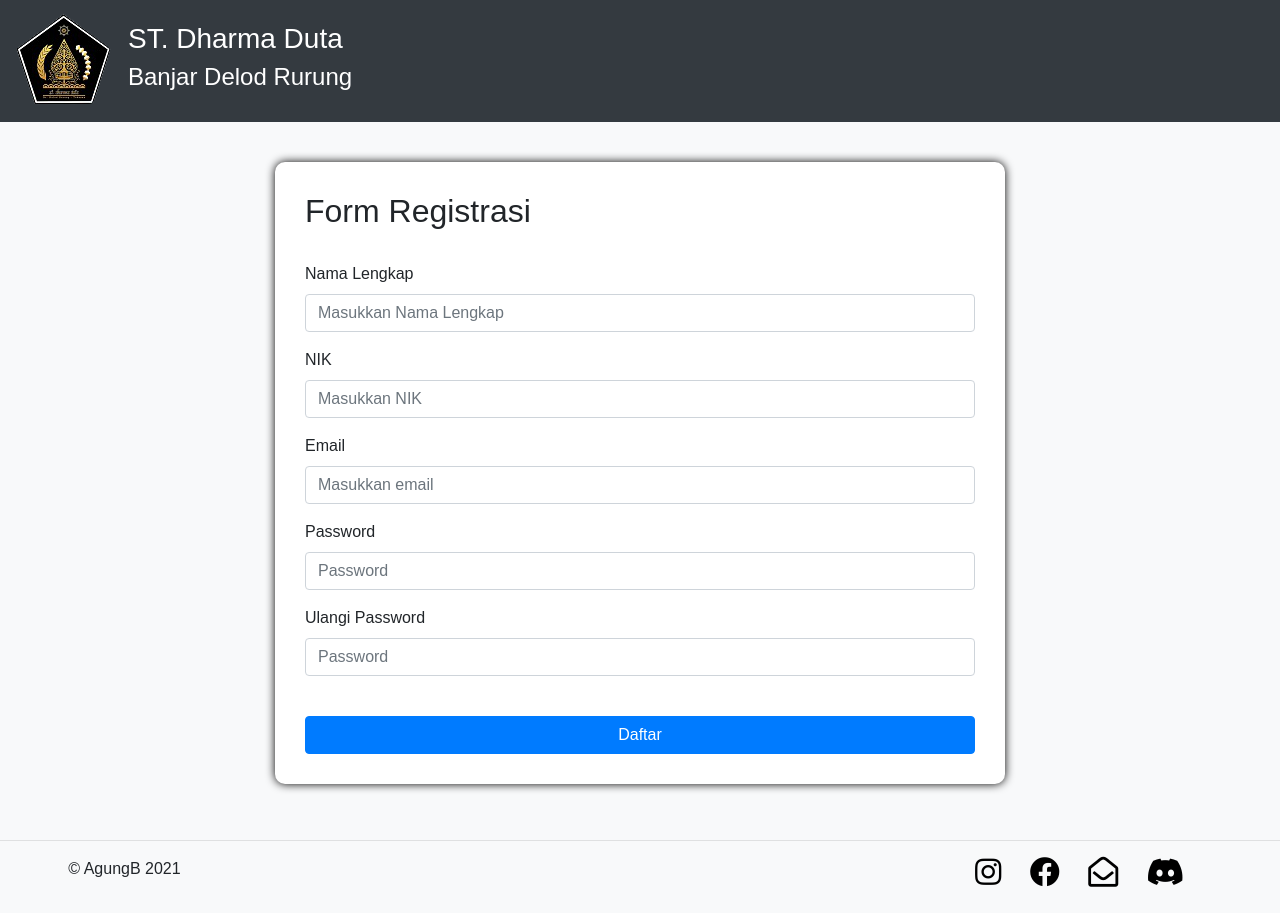
After one commit to 4gunkbgs/ResponsiveWeb, a PHP site: page /daftar.php in a window 1280 px wide. The commit adds this page. Run offline with PHP 8.4, Linux system fonts and the light colour scheme; some libraries are stand-ins or nearby versions.

Commit message:
edit index, tambah daftar & login

```diff
--- a/css/style.css
+++ b/css/style.css
@@ -10,11 +10,11 @@
 
 
 /* konten */
-
 .sidebar-title{
     margin-top: 18px;
     text-align: center;
 }
+
 
 .sidebar{
     margin-top: 30px;
@@ -38,3 +38,17 @@
     width: 250px;
     margin-right: 15px;
 }
+
+/* form */
+
+.form-container{
+    padding: 30px;
+    margin-top: 5vh;
+    margin-bottom: 5vh;
+    border-radius: 10px;
+    box-shadow: 0px 0px 10px 0px #000;
+}
+
+.form-container a{
+    color: black;
+}
--- /dev/null
+++ b/daftar.php
@@ -0,0 +1,157 @@
+<!DOCTYPE html>
+<html lang="en">
+
+<head>
+    <meta charset="UTF-8" />
+    <meta http-equiv="X-UA-Compatible" content="IE=edge" />
+    <meta name="viewport" content="width=device-width, initial-scale=1.0" />
+
+    <title>Form Registrasi</title>
+
+    <!-- Bootstrap CSS -->
+    <link rel="stylesheet" href="https://maxcdn.bootstrapcdn.com/bootstrap/4.0.0/css/bootstrap.min.css" integrity="sha384-Gn5384xqQ1aoWXA+058RXPxPg6fy4IWvTNh0E263XmFcJlSAwiGgFAW/dAiS6JXm" crossorigin="anonymous" />
+
+    <!-- CSS -->
+    <link rel="stylesheet" href="./css/style.css" />
+
+    <!-- Font Awesome -->
+    <link rel="stylesheet" href="https://cdnjs.cloudflare.com/ajax/libs/font-awesome/5.15.2/css/all.min.css" />
+
+    <!-- Optional JavaScript -->
+    <!-- jQuery first, then Popper.js, then Bootstrap JS -->
+    <script src="https://code.jquery.com/jquery-3.2.1.slim.min.js" integrity="sha384-KJ3o2DKtIkvYIK3UENzmM7KCkRr/rE9/Qpg6aAZGJwFDMVNA/GpGFF93hXpG5KkN" crossorigin="anonymous">
+    </script>
+    <script src="https://cdnjs.cloudflare.com/ajax/libs/popper.js/1.12.9/umd/popper.min.js" integrity="sha384-ApNbgh9B+Y1QKtv3Rn7W3mgPxhU9K/ScQsAP7hUibX39j7fakFPskvXusvfa0b4Q" crossorigin="anonymous">
+    </script>
+    <script src="https://maxcdn.bootstrapcdn.com/bootstrap/4.0.0/js/bootstrap.min.js" integrity="sha384-JZR6Spejh4U02d8jOt6vLEHfe/JQGiRRSQQxSfFWpi1MquVdAyjUar5+76PVCmYl" crossorigin="anonymous">
+    </script>
+
+    <link rel="icon" href="img/1.png" type="image/png" />
+</head>
+
+<body class="bg-light">
+    <div class="container-fluid">
+        <!-- Navbar 1-->
+        <div class="row">
+            <nav class="navbar navbar-expand-lg navbar-dark bg-dark col">
+                <div class="navbar-brand">
+                    <img src="img/1.png" alt="" />
+                </div>
+                <div class="navbar-nav mr-auto">
+                    <div class="navbar-brand">
+                        <h3>ST. Dharma Duta</h3>
+                        <h4>Banjar Delod Rurung</h4>
+                    </div>
+                </div>
+            </nav>
+        </div>
+        <!-- Akhir Container -->
+    </div>
+
+    <div class="container">
+        <div class="row justify-content-center">
+            <div class="col-12 col-md-8">
+                <form class="bg-white form-container" id="formDaftar">
+                    <h2>Form Registrasi</h2>
+                    <br />
+                    <div class="form-group">
+                        <label for="namalengkap">Nama Lengkap</label>
+                        <input type="text" class="form-control" id="namalengkap" placeholder="Masukkan Nama Lengkap" name="nama" required />
+                    </div>
+                    <div class="form-group">
+                        <label for="nik">NIK</label>
+                        <input type="text" class="form-control" id="nik" placeholder="Masukkan NIK" required />
+                    </div>
+                    <div class="form-group">
+                        <label for="Email">Email</label>
+                        <input type="email" class="form-control" id="email" placeholder="Masukkan email" required />
+                    </div>
+                    <div class="form-group">
+                        <label for="exampleInputEmail1">Password</label>
+                        <input type="password" class="form-control" id="password" placeholder="Password" required />
+                        <small id="valkurang"></small>
+                    </div>
+                    <div class="form-group">
+                        <label for="exampleInputEmail1">Ulangi Password</label>
+                        <input type="password" class="form-control" id="ulangpassword" placeholder="Password" required />
+                        <small id="valpass"></small>
+                    </div>
+                    <br />
+                    <button type="submit" class="btn btn-primary btn-block daftar-btn">
+                        Daftar
+                    </button>
+                </form>
+            </div>
+        </div>
+        <!-- Akhir Container -->
+    </div>
+
+    <!-- Modal -->
+    <div class="modal fade" id="modalberhasil" tabindex="-1" role="dialog" aria-labelledby="exampleModalLabel" aria-hidden="true">
+        <div class="modal-dialog" role="document">
+            <div class="modal-content">
+                <div class="modal-header">
+                    <h5 class="modal-title" id="modal-berhasil">SUKSES!</h5>
+                    <button type="button" class="close" data-dismiss="modal" aria-label="Close">
+                        <span aria-hidden="true">&times;</span>
+                    </button>
+                </div>
+                <div class="modal-body">
+                    <p class="modal-text"></p>
+                </div>
+                <div class="modal-footer">
+                    <button type="button" class="btn btn-secondary" data-dismiss="modal">
+                        Tutup
+                    </button>
+                </div>
+            </div>
+        </div>
+    </div>
+    <!-- footer-->
+    <hr />
+    <div class="container-fluid mb-3">
+        <div class="row">
+            <div class="col-lg-8 ml-auto mr-auto">
+                <p>&copy AgungB 2021</p>
+            </div>
+            <div class="sosial col-lg-3">
+                <a href="#"><i class="fab fa-instagram mr-4"></i></a>
+                <a href="#"><i class="fab fa-facebook mr-4"></i></a>
+                <a href="#"><i class="far fa-envelope-open mr-4"></i></a>
+                <a href="#"><i class="fab fa-discord mr-4"></i></a>
+            </div>
+        </div>
+    </div>
+    <!-- akhir footer-->
+</body>
+<script>
+    $(document).ready(function() {
+        $("#formDaftar").submit(function(event) {
+
+            var ps1 = $("#password").val();
+            var ps2 = $("#ulangpassword").val();
+            var ps1length = $("#password").val().length;
+
+            if (ps1.length >= 8) {
+                $("#valkurang").html("");
+                if(ps1 == ps2) {
+                    $(".modal-text").html(
+                        `Selamat Pendaftaran A.N. ${
+                        $("#namalengkap").val().toUpperCase() + " Telah Berhasil"
+                    }`
+                    );
+                    $('#modalberhasil').modal('show');
+                    $("#valpass").html("");
+                } else {
+                    $("#valpass").html("Password Tidak Sesuai");
+                }
+            } else {
+                $("#valkurang").html("Password Kurang Dari 8");
+            }
+
+            event.preventDefault();
+        });
+    });
+</script>
+
+</html>
```
Also changed, not shown: index.php (+23 -16 lines), login.php (added, +92 -0 lines), img/ogohogoh.jpg (added).
